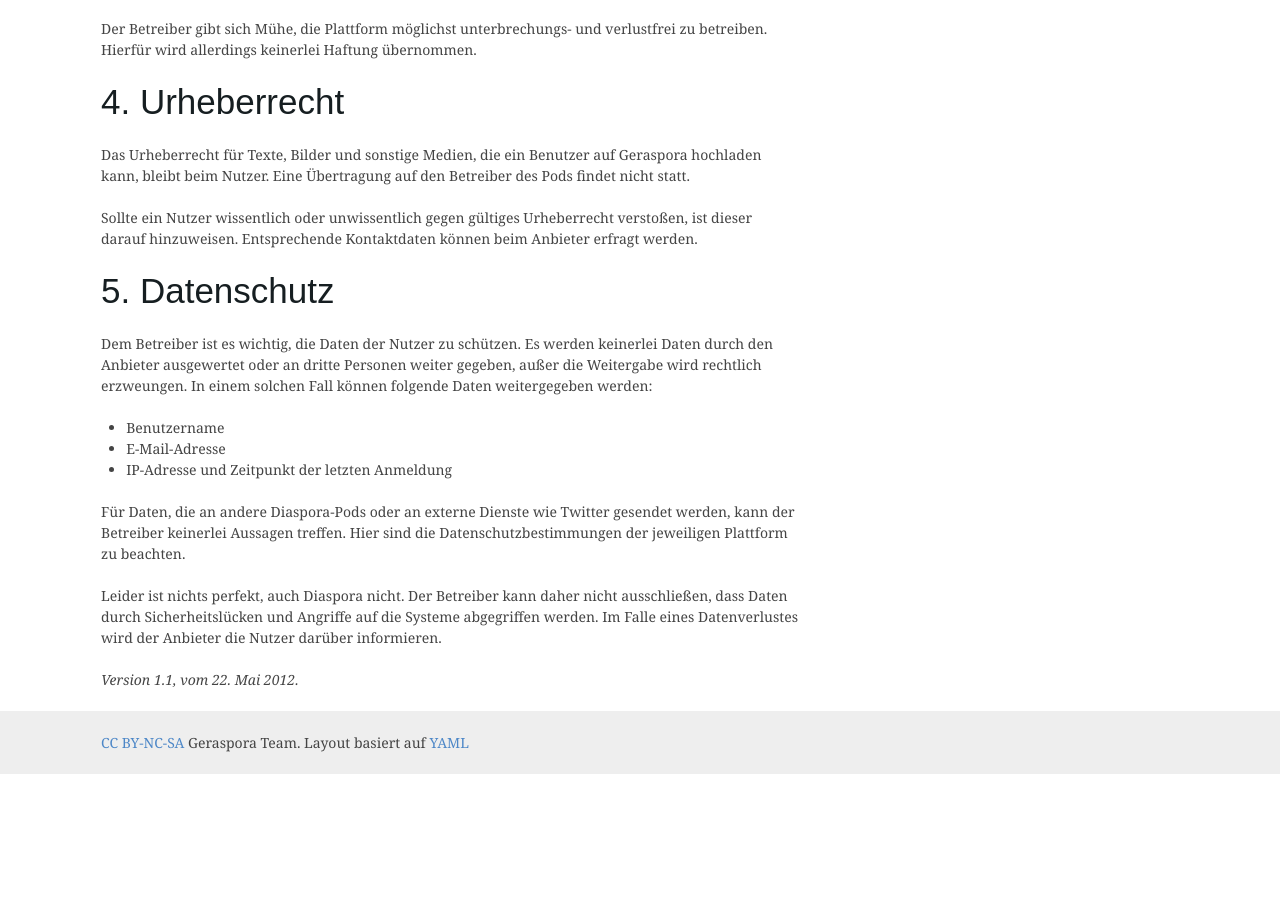
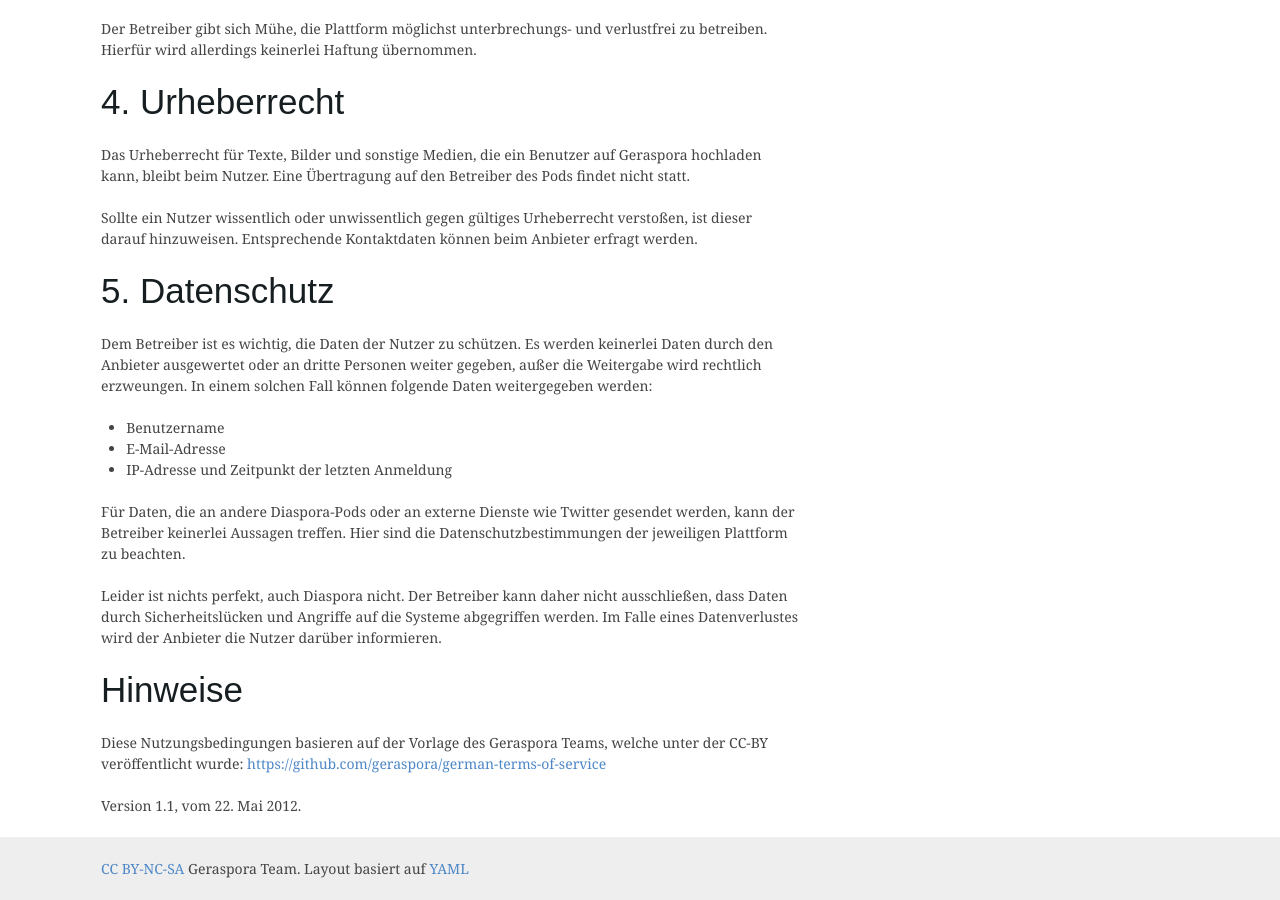
Before and after one commit to geraspora/meta, a Jekyll site: the page built from legal.html, in a window 1280 px wide and 900 px high, scrolled down 1074 px. Built offline with Jekyll 4.4.1, drawn with Linux system fonts in a browser that asks for light colours; some web fonts are replaced; Markdown is read by kramdown in place of the engine named in the settings; before the commit the page ends 1848 px from its top, so only the background shows below that.

Commit message:
Ohai, https://github.com/geraspora/german-terms-of-service

```diff
--- a/legal.html
+++ b/legal.html
@@ -88,5 +88,10 @@ title: Impressum, Nutzungsbedingungen und Datenschutz - Geraspora
     eines Datenverlustes wird der Anbieter die Nutzer darüber informieren.
   </p>
 
-  <p><i>Version 1.1, vom 22. Mai 2012.</i></p>
+  <h2>Hinweise</h2>
+  <p>
+    Diese Nutzungsbedingungen basieren auf der Vorlage des Geraspora Teams, welche unter der
+    CC-BY veröffentlicht wurde: <a href="https://github.com/geraspora/german-terms-of-service">https://github.com/geraspora/german-terms-of-service</a>
+  </p>
+  <p>Version 1.1, vom 22. Mai 2012.</p>
 </div>
```
